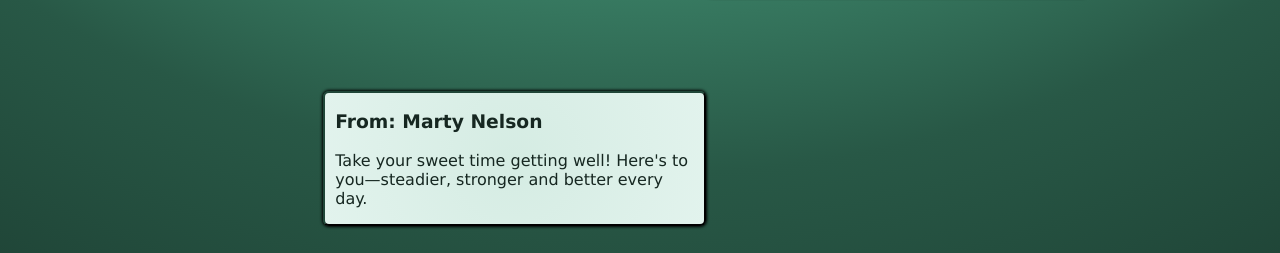
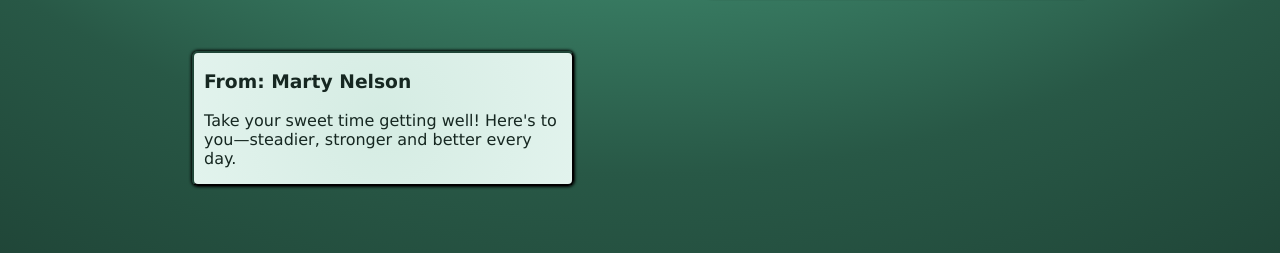
Before and after one commit to bryanakitchen/get-well, a React app: page / in a window 1280 px wide. Shown: the part 2257-2510 px from the top of the page. Built offline with nearby package versions, Linux system fonts and the light colour scheme.

Commit message:
add messages

```diff
--- a/src/components/app/App.jsx
+++ b/src/components/app/App.jsx
@@ -84,7 +84,7 @@ export default class App extends Component {
             </p>
           </div>
 
-          <div className={styles.messageRight} data-aos="fade-right">
+          <div className={styles.messageLeft} data-aos="fade-right">
             <h3>From: Marty Nelson</h3>
             <p>
               Take your sweet time getting well! Here's to you—steadier, stronger and better every day.
```
Also changed, not shown: 1 other file (tests, documents, lock files or other folders).
